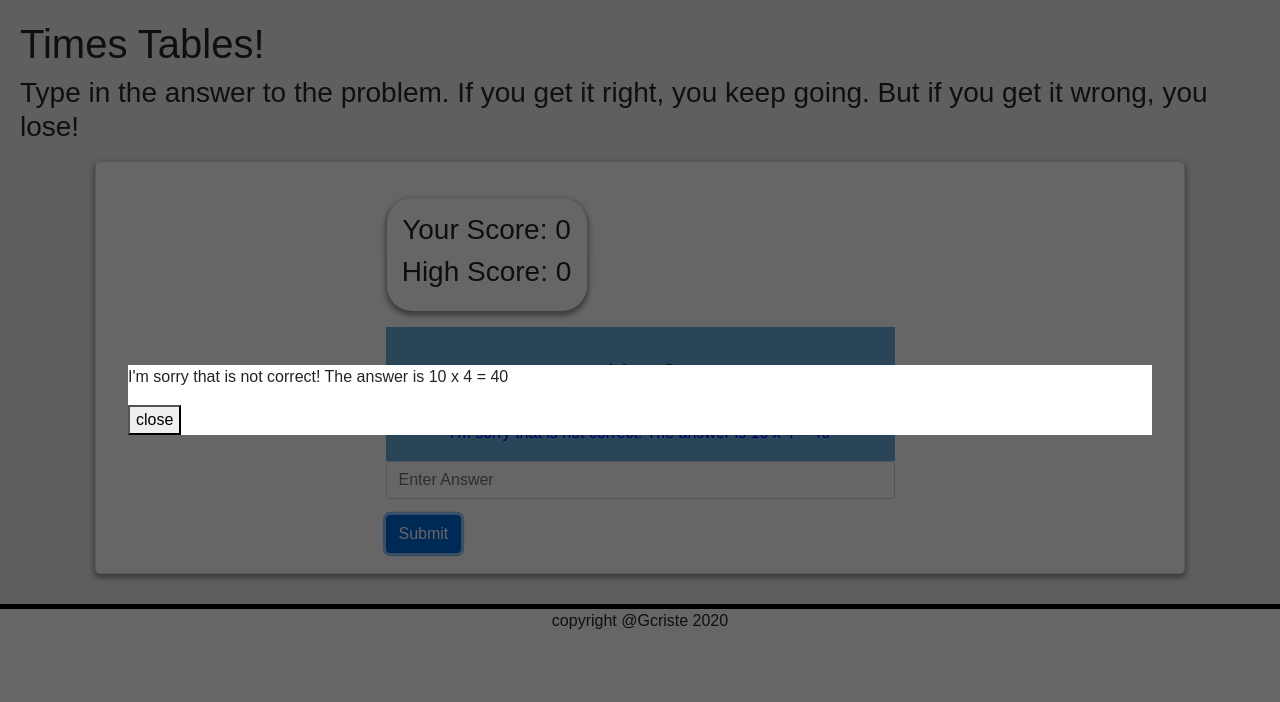
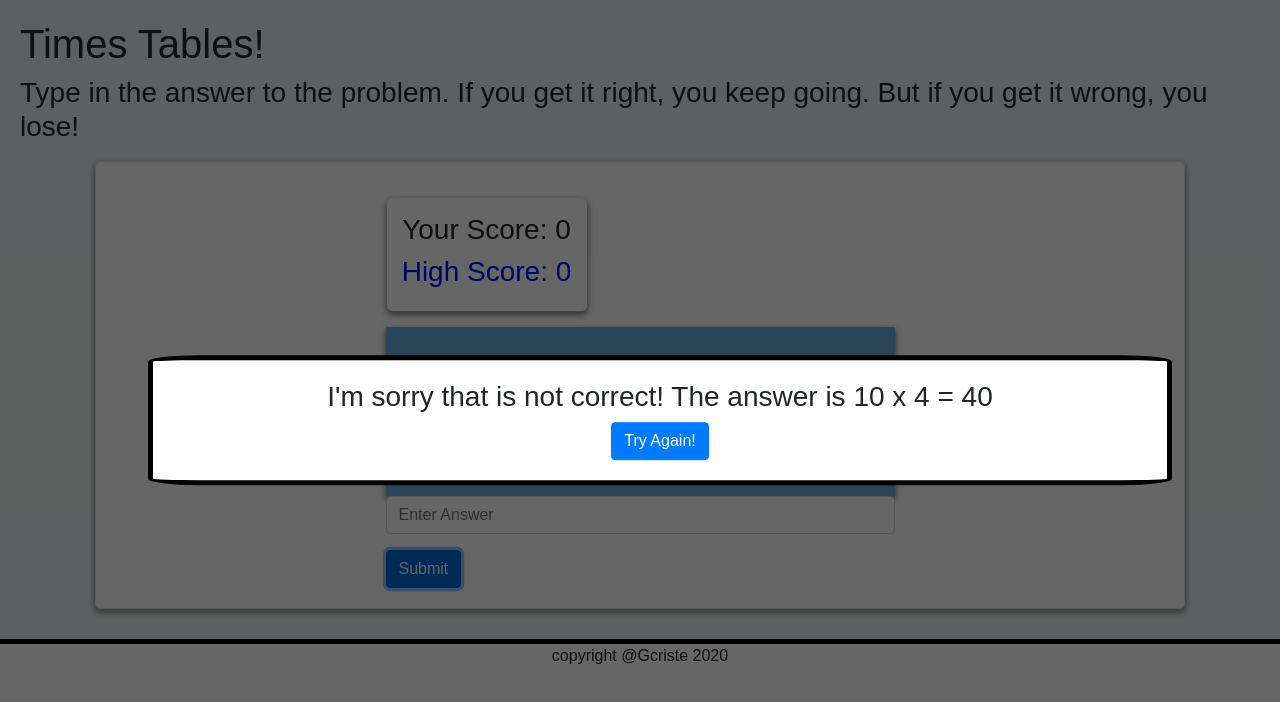
Before and after one commit to Gcriste/Times-Tables, a React (Create React App) app: page / in a window 1280 px wide. Both pictures are taken after typing "Sample" into the empty fields and a click on the button "Submit". Shown: the top 702 px of the page. Built offline with nearby package versions, Linux system fonts and the light colour scheme.

Commit message:
working on styling

```diff
--- a/src/App.css
+++ b/src/App.css
@@ -15,6 +15,7 @@
 }
 
 .modal-main {
+	text-align: center;
 	position: fixed;
 	background: white;
 	width: 80%;
@@ -22,6 +23,10 @@
 	top: 50%;
 	left: 50%;
 	transform: translate(-50%, -50%);
+	margin: 20px;
+	padding: 20px;
+	border: 5px solid black;
+	border-radius: 5%;
 }
 
 .display-block {
--- a/src/App.js
+++ b/src/App.js
@@ -26,7 +26,7 @@ class App extends Component {
 	}
 
 	hideModal = () => {
-		this.setState({ show: false });
+		this.setState({ show: false, status: '' });
 	};
 
 	showModal = () => {
@@ -50,7 +50,8 @@ class App extends Component {
 	handleCreateChange = (event) => {
 		const { name, value } = event.target;
 		this.setState({
-			[name]: value
+			[name]: value,
+			status: ''
 		});
 	};
 
@@ -121,7 +122,7 @@ class App extends Component {
 										type='name'
 									/>{' '}
 									<Modal show={this.state.show} handleClose={this.hideModal}>
-										<p> {this.state.status}</p>
+										<h3> {this.state.status}</h3>
 									</Modal>
 									<PostButton handleSubmit={this.handleSubmit} />
 								</div>
--- a/src/components/Main/Main.js
+++ b/src/components/Main/Main.js
@@ -9,7 +9,7 @@ export function Main(props) {
 					{' '}
 					{props.numberA} x {props.numberB}
 				</h3>
-				<p className='status'>{props.status}</p>
+				<h3 className='status'>{props.status}</h3>
 			</div>
 		</div>
 	);
--- a/src/components/Main/style.css
+++ b/src/components/Main/style.css
@@ -1,11 +1,12 @@
 .status {
-	color: blue;
+	color: blueviolet;
 }
 .img-container {
 	height: 100%;
 	overflow: hidden;
 	text-align: center;
 	background: #6caddc;
+	box-shadow: 0 3px 6px #999, 0 3px 6px #999;
 }
 
 .content {
--- a/src/components/Modal/Modal.js
+++ b/src/components/Modal/Modal.js
@@ -7,7 +7,9 @@ const Modal = ({ handleClose, show, children }) => {
 		<div className={showHideClassName}>
 			<section className='modal-main'>
 				{children}
-				<button onClick={handleClose}>close</button>
+				<button className='btn btn-primary' onClick={handleClose}>
+					Try Again!
+				</button>
 			</section>
 		</div>
 	);
--- a/src/components/Score/style.css
+++ b/src/components/Score/style.css
@@ -5,10 +5,14 @@
 }
 .gameScore {
 	padding: 15px;
-	border-radius: 25px;
+	border-radius: 5px;
 	/* height: 200px; */
 	margin: 1rem;
 	width: 200px;
 	box-shadow: 0 3px 6px #999, 0 3px 6px #999;
 	text-align: center;
 }
+
+.highscore {
+	color: blue;
+}
```
